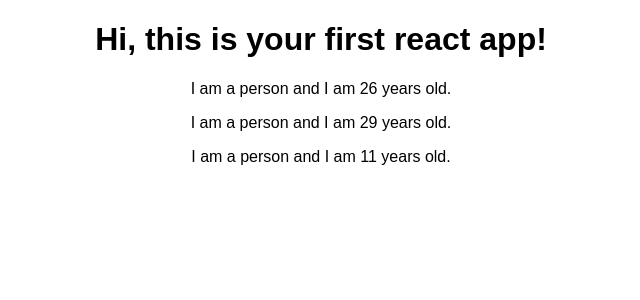
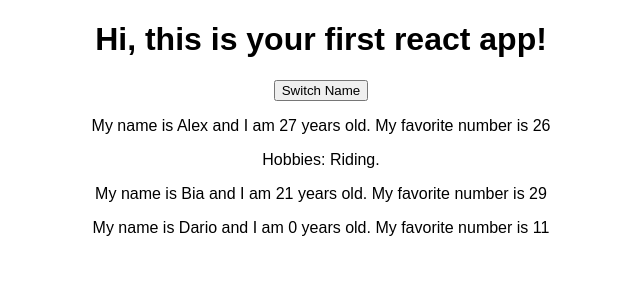
Before and after one commit to AlexBeje/course-react-complete-guide, a React (Create React App) app in the folder react-complete-guide/: page / in a window 1280 px wide. Shown: the top 300 px of the page, without its empty margins (319-959 px from the left). Built offline with nearby package versions, Linux system fonts and the light colour scheme.

Commit message:
📦 NEW: Added the state property and the onClick event.

```diff
--- a/react-complete-guide/src/App.js
+++ b/react-complete-guide/src/App.js
@@ -3,13 +3,37 @@
 import Person from "./Person/Person";
 
 class App extends Component {
+  state = {
+    persons: [
+      { name: "Alex", age: 27 },
+      { name: "Bia", age: 21 },
+      { name: "Dario", age: 0 },
+    ],
+  };
+
+  switchNameHandler = () => {
+    console.log("Button clicked");
+  };
+
   render() {
     return (
       <div className="App">
         <h1>Hi, this is your first react app!</h1>
-        <Person />
-        <Person />
-        <Person />
+        <button onClick={this.switchNameHandler}>Switch Name</button>
+        <Person
+          name={this.state.persons[0].name}
+          age={this.state.persons[0].age}
+        >
+          Hobbies: Riding.
+        </Person>
+        <Person
+          name={this.state.persons[1].name}
+          age={this.state.persons[1].age}
+        />
+        <Person
+          name={this.state.persons[2].name}
+          age={this.state.persons[2].age}
+        />
       </div>
     );
   }
--- a/react-complete-guide/src/Person/Person.js
+++ b/react-complete-guide/src/Person/Person.js
@@ -1,8 +1,14 @@
 import React from "react";
 
-const person = () => {
+const person = (props) => {
   return (
-    <p>I am a person and I am {Math.floor(Math.random() * 30)} years old.</p>
+    <div>
+      <p>
+        My name is {props.name} and I am {props.age} years old. My favorite
+        number is {Math.floor(Math.random() * 30)}
+      </p>
+      <p>{props.children}</p>
+    </div>
   );
 };
 
```
